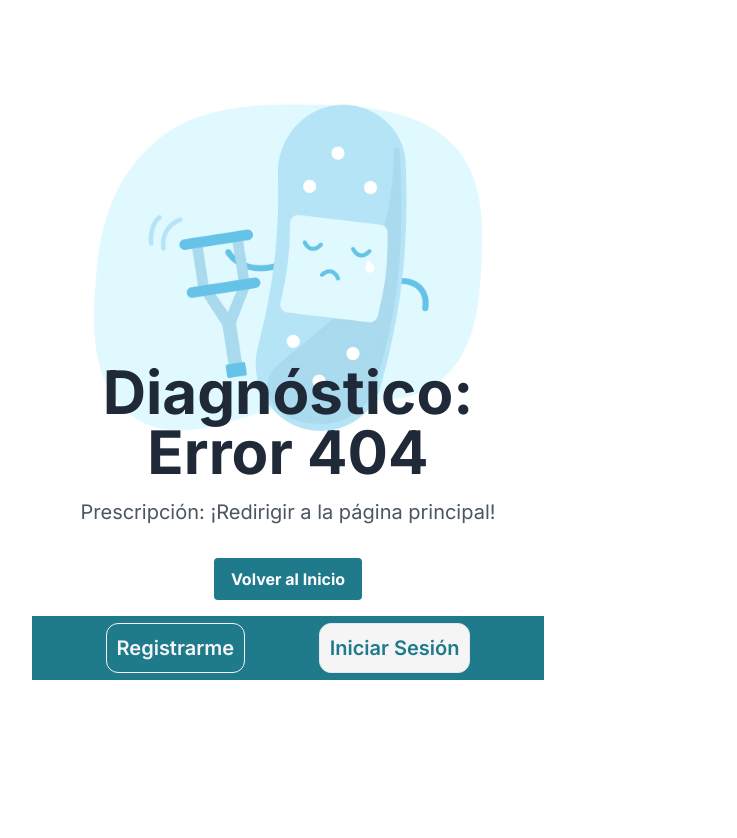
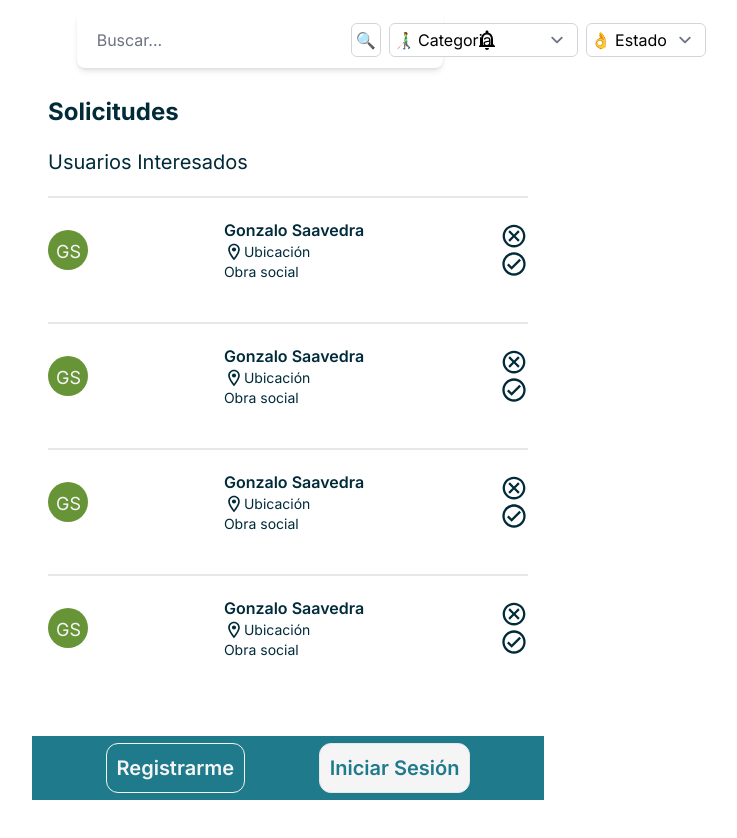
Before and after one commit to No-Country-simulation/s16-06-m-java-react, a React (Vite) app in the folder banco-de-ortesis/: page /request in a window 1280 px wide. Before the commit this address led to /notFound. Shown: the top 838 px of the page, without its empty margins (352-1089 px from the left). Before the commit the page ends 800 px from the top, so only its background shows below. Built offline with nearby package versions, Linux system fonts and the light colour scheme.

Commit message:
added request page, added UserCard component, improved code & api connection

```diff
--- a/banco-de-ortesis/src/App.jsx
+++ b/banco-de-ortesis/src/App.jsx
@@ -19,6 +19,7 @@ import DonationRequestForm from './components/DonateForm';
 import PopUpAlert from './components/Modals/PopUpAlert';
 import Modal1 from './components/Modals/Modal1';
 import Confirmed from './pages/Confirmed';
+import Requests from './pages/Requests';
 
 function App() {
   return (
@@ -48,6 +49,7 @@ function AppContent() {
         <Route path="/article/:id" element={<ArticlePage />} />
         <Route path="*" element={<Navigate to="notFound" />} />
         <Route path={"/notFound"} element={<ErrorPage />} />
+        <Route path={'/request'} element={<Requests />} />
         {/* Protected Routes */}
         <Route element={<ProtectedNode />}>
           <Route path='/update/:id' element={<ArticleForm />} />
--- a/banco-de-ortesis/src/components/ProductCard.jsx
+++ b/banco-de-ortesis/src/components/ProductCard.jsx
@@ -59,7 +59,7 @@ export default function ProductCard({ product, favoriteId }) {
         <h3 className='self-start text-lg font-semibold leading-4'>{name}</h3>
         <p className='text-sm w-full leading-4'>{description}</p>
         <div className='flex w-full justify-between items-center text-sm pr-2'>
-          <span className='flex items-center gap-1'>{userName} 5 <MdOutlineStar className='inline w-5 h-5' /></span>
+          <span className='flex items-center gap-1'>{userName}</span>
           {auth.isAuthenticated && <>
           {!favorite ?
             <IoMdHeartEmpty className='w-5 h-5 cursor-pointer' onClick={switchFavorite} />
--- a/banco-de-ortesis/src/components/UpdateArticleCard.jsx
+++ b/banco-de-ortesis/src/components/UpdateArticleCard.jsx
@@ -46,7 +46,7 @@ export default function UpdateArticleCard({ product }) {
                 </div>
                 <div className='flex-grow flex flex-col text-blueSecond items-center justify-center text-start gap-2 p-1 text-wrap'>
                     <h3 className='self-start text-lg font-semibold leading-4'>{name}</h3>
-                    <p className='text-sm w-full leading-4'>Fecha publicación: <br /> {creationDate}</p>
+                    <p className='text-sm w-full leading-4'>Fecha publicación: <br /> {`${creationDate[0]}/${creationDate[1]}/${creationDate[2]}`}</p>
                     <div className='flex w-full pr-1 justify-between items-center text-sm text-blueSecond'>
                         {/* <MdFindInPage className='text-blueSecond' /> */}
                         <Link><div className='flex items-center text-blueSecond'> <MdOutlineGroup className='w-5 h-5' /><span className='text-xs'>0 solicitudes</span></div></Link>
--- /dev/null
+++ b/banco-de-ortesis/src/components/UserCard/UserCard.jsx
@@ -0,0 +1,27 @@
+import React from 'react'
+import { IoMdCloseCircleOutline } from 'react-icons/io'
+import { MdOutlineCheckCircle, MdOutlineLocationOn } from 'react-icons/md'
+import UserTag from '../UserTag'
+
+export default function UserCard() {
+
+    return (
+        <div className='flex w-full flex-col gap-5 border-t-2 py-5 '>
+            <div className='flex w-full items-center max-h-20 justify-between'>
+                <UserTag userName={'Gonzalo'} userLastName={'Saavedra'} />
+                <div className='flex flex-col h-full'>
+                    <span className='text-base font-semibold'>Gonzalo Saavedra</span>
+                    <div className='flex text-sm'>
+                        <MdOutlineLocationOn className='w-5 h-5' />
+                        <span>Ubicación</span>
+                    </div>
+                    <span className='text-sm'>Obra social</span>
+                </div>
+                <div className='flex flex-col h-full'>
+                    <IoMdCloseCircleOutline className='w-7 h-7 hover:cursor-pointer' />
+                    <MdOutlineCheckCircle className='w-7 h-7 hover:cursor-pointer' />
+                </div>
+            </div>
+        </div>
+    )
+}
--- a/banco-de-ortesis/src/context/apiurl.js
+++ b/banco-de-ortesis/src/context/apiurl.js
@@ -1,2 +1,2 @@
-export const API_URL = 'https://upbeat-commitment-production.up.railway.app/api/v1';
-// export const API_URL = 'http://localhost:8080/api/v1';
+// export const API_URL = 'https://upbeat-commitment-production.up.railway.app/api/v1';
+export const API_URL = 'http://localhost:8080/api/v1';
--- a/banco-de-ortesis/src/pages/ArticlePage.jsx
+++ b/banco-de-ortesis/src/pages/ArticlePage.jsx
@@ -6,7 +6,7 @@ import Button1 from '../components/Buttons/Button1';
 import Button2 from '../components/Buttons/Button2';
 import Carousel from '../components/Carousel';
 import { Link, useNavigate, useParams } from 'react-router-dom';
-import { getArticleDetails } from '../services/ArticleService';
+import { getArticleDetails, requestArticle } from '../services/ArticleService';
 import UserTag from '../components/UserTag';
 import { useAuth } from '../context/AuthProvider';
 import useModal from './../hooks/useModal';
@@ -37,13 +37,29 @@ const ArticlePage = () => {
     showAlert('¿Solicitar este producto?', 'Recuerda que hasta que concretes la transacción no podrás solicitar otro producto.')
   };
 
-  const confirmRequest = () =>{
+  const confirmRequest = async () => {
+    if (auth.isAuthenticated) {
+      let request ={
+        productId: id,
+        requesterId: auth.user.id_user
+      }
+      console.log(request);
+      const response = await requestArticle(request);
+      console.log(response);
+      if (response) {
         navigate('/confirmed');
+      }
+    }
+  }
+
+
+  const checkOwner = (idOwner, idAuth) => {
+    return idOwner == idAuth;
   }
 
   if (!product) return null;
 
-  const { name, description, creationDate, available, state, categoryId, imageURL, userName, userLastName, userProvince } = product;
+  const { name, description, creationDate, available, state, categoryId, imageURL, userName, userLastName, userProvince, idUser } = product;
 
   const items = [imageURL, imageURL, imageURL];
   return (
@@ -65,9 +81,12 @@ const ArticlePage = () => {
             <li>Estado: <span className='font-normal text-base'>{state}</span></li>
             <li>Disponibilidad: <span className='font-normal text-base'>{available ? 'Disponible' : 'No Disponible'}</span></li>
           </ul>
-          {auth.isAuthenticated ? <Button2 onClick={requestProduct} name='Solicitar' /> :
-
-            <Link to='/login' className='text-base rounded-lg text-center p-2.5 bg-greenAccent text-white  font-normal drop-shadow-md'>Inicia sesión para ver más detalles</Link>}
+          {auth.isAuthenticated && !checkOwner(idUser, auth.user.id_user) ? <Button2 onClick={requestProduct} name='Solicitar' /> :
+            <></>
+          }
+          {!auth.isAuthenticated ?
+            <Link to='/login' className='text-base rounded-lg text-center p-2.5 bg-greenAccent text-white  font-normal drop-shadow-md'>Inicia sesión para ver más detalles</Link>
+            : <></>}
 
         </div>
       </div>
--- /dev/null
+++ b/banco-de-ortesis/src/pages/Requests.jsx
@@ -0,0 +1,38 @@
+import React from 'react'
+import { MdOutlineCheckCircle, MdOutlineLocationOn } from "react-icons/md";
+import { IoMdCloseCircleOutline } from "react-icons/io";
+import UserCard from '../components/UserCard/UserCard';
+
+export default function Requests() {
+    return (
+        <section className='flex flex-col w-full items-center gap-5 p-4 mb-40 text-blueSecond'>
+            <h1 className="text-2xl self-start font-bold">Solicitudes</h1>
+
+            <h2 className='text-xl self-start'>Usuarios Interesados</h2>
+            {/* <div className='flex w-full flex-col gap-5 '>
+                <div className='flex w-full items-center max-h-20 justify-between'>
+                    <div>tag</div>
+                    <div className='flex flex-col h-full'>
+                        <span className='text-base font-semibold'>Gonzalo Saavedra</span>
+                        <div className='flex text-sm'>
+                            <MdOutlineLocationOn className='w-5 h-5' />
+                            <span>Ubicación</span>
+                        </div>
+                        <span className='text-sm'>Obra social</span>
+                    </div>
+                    <div className='flex flex-col '>
+                        <IoMdCloseCircleOutline className='w-7 h-7 ' />
+                        <MdOutlineCheckCircle className='w-7 h-7' />
+                    </div>
+                </div>
+            </div> */}
+            <UserCard />
+            <UserCard />
+            <UserCard />
+            <UserCard />
+
+
+
+        </section>
+    )
+}
--- a/banco-de-ortesis/src/services/ArticleService.jsx
+++ b/banco-de-ortesis/src/services/ArticleService.jsx
@@ -78,11 +78,6 @@ export const deleteArticle = async(id) => {
     const response = await fetch(`${BASE_URL}/${id}`,{
       method: 'DELETE'
     })
-    // if(response.ok){
-    //   const data = await response.json();
-    //   console.log('Producto borrado correctamente');
-    //   return data;
-    // }
   } catch (error) {
     console.error('Ocurrio un errror al borrar el producto', error);
     throw error;
@@ -101,3 +96,20 @@ export const getUserArticles = async(id) =>{
     console.error('Ocurrio un error al obtener articulos del usuario');
   }
 }
+
+export const requestArticle = async(request) => {
+  try {
+    const response = await fetch(`${BASE_URL}/request`,{
+      method:'POST',
+      headers: {
+        'Content-Type': 'application/json',
+      },
+      body: JSON.stringify(request)
+    })
+    if(response.ok){
+      return 'Pedido con exito';
+    }
+  } catch (error) {
+    console.error('Ocurrio un error al pedir el producto', error);
+  }
+}
```
Lines whose indentation alone changed are shown as unchanged.
